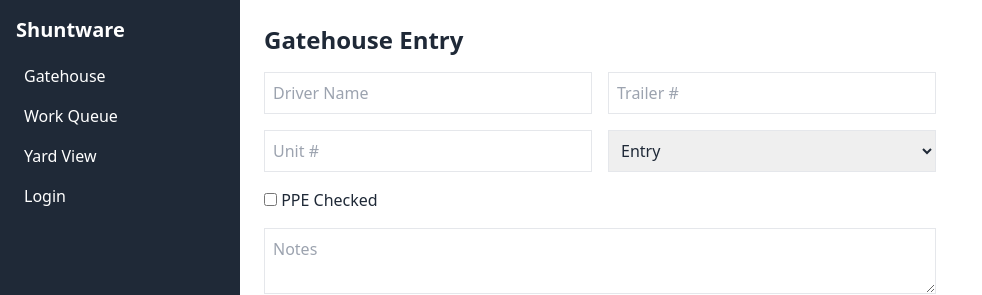
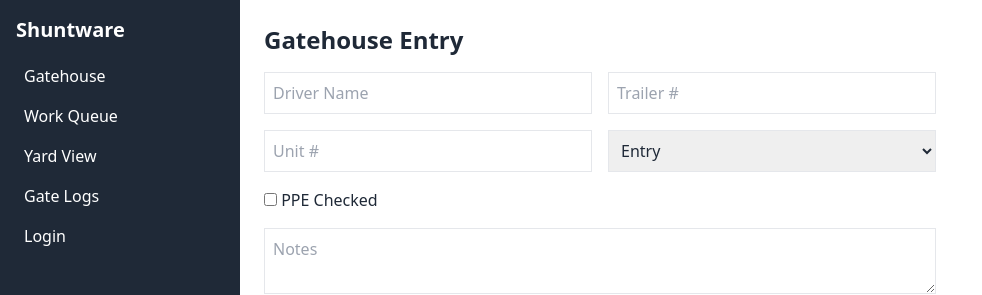
Before and after one commit to SachinvirS/New-Shuntware, a React (Vite) app in the folder frontend/: page / in a window 1280 px wide. Shown: the top 295 px of the page, without its empty margins (0-982 px from the left). Built offline with nearby package versions, Linux system fonts and the light colour scheme; no server answers.

Commit message:
Update App.jsx

```diff
--- a/frontend/src/App.jsx
+++ b/frontend/src/App.jsx
@@ -1,9 +1,11 @@
+// frontend/src/App.jsx
 import React from "react";
 import { BrowserRouter as Router, Routes, Route, Link } from "react-router-dom";
 import Gatehouse from "./pages/Gatehouse";
 import WorkQueue from "./pages/WorkQueue";
 import YardView from "./pages/YardView";
 import Login from "./pages/Login";
+import GateLogViewer from "./pages/GateLogViewer"; // ✅ New import
 
 export default function App() {
   return (
@@ -14,6 +16,7 @@ export default function App() {
           <Link className="block hover:bg-gray-700 px-2 py-1 rounded" to="/">Gatehouse</Link>
           <Link className="block hover:bg-gray-700 px-2 py-1 rounded" to="/work">Work Queue</Link>
           <Link className="block hover:bg-gray-700 px-2 py-1 rounded" to="/yard">Yard View</Link>
+          <Link className="block hover:bg-gray-700 px-2 py-1 rounded" to="/logs">Gate Logs</Link> {/* ✅ New link */}
           <Link className="block hover:bg-gray-700 px-2 py-1 rounded" to="/login">Login</Link>
         </aside>
         <main className="flex-1 p-6 bg-white overflow-y-auto">
@@ -21,6 +24,7 @@ export default function App() {
             <Route path="/" element={<Gatehouse />} />
             <Route path="/work" element={<WorkQueue />} />
             <Route path="/yard" element={<YardView />} />
+            <Route path="/logs" element={<GateLogViewer />} /> {/* ✅ New route */}
             <Route path="/login" element={<Login />} />
           </Routes>
         </main>
```
